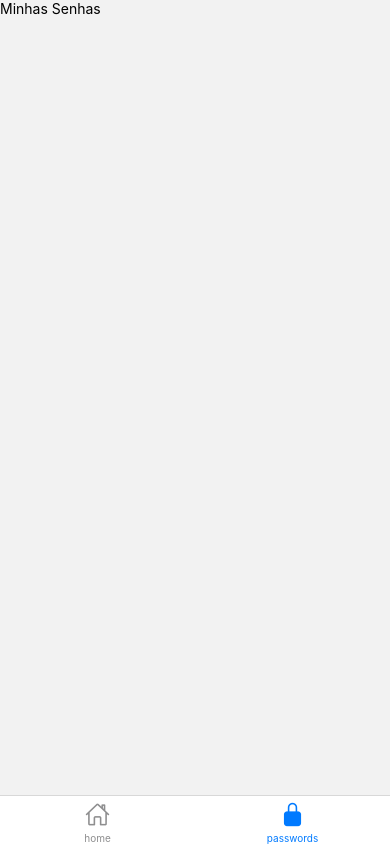
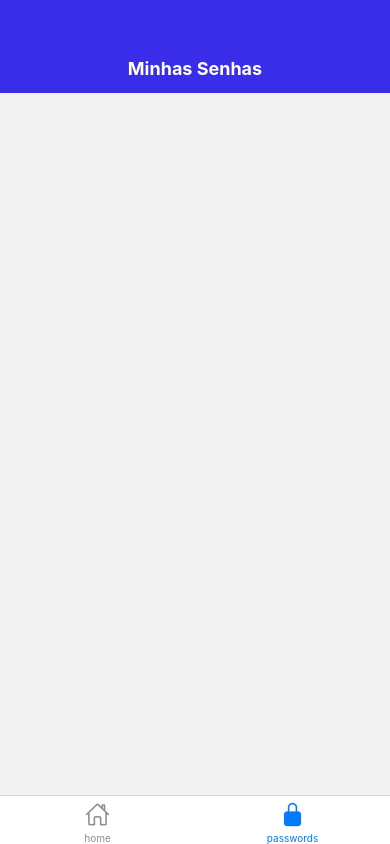
Before and after one commit to Bruhnodev17/novoapp, a React Native app: screen /passwords in a window 390 px wide. Built offline with nearby package versions, Linux system fonts and the light colour scheme.

Commit message:
criação dos hooks de salvar, deleter e ir até o item

```diff
--- a/src/components/modal/index.js
+++ b/src/components/modal/index.js
@@ -7,10 +7,15 @@ import {
 } from "react-native";
 
 import * as Clipboard from "expo-clipboard";
+import useStorage from "../../hooks/useStorage";
 
 export function ModalPassword({ password, handleClose }) {
+  const {getItem,saveItem,removeItem} = useStorage()
+
   async function handleCopypassword() {
     await Clipboard.setStringAsync(password);
+    await saveItem("@pass", password)
+
     alert("Senha Gravada com Sucesso!");
 
     handleClose();
--- /dev/null
+++ b/src/hooks/useStorage.js
@@ -0,0 +1,46 @@
+import AsyncStrorage from "@react-native-async-storage/async-storage";
+
+const useStorage = () => {
+  const getItem = async (key) => {
+    try {
+      const passwords = await AsyncStrorage.getItem(key);
+      return JSON.parse(passwords) || [];
+    } catch (error) {
+      console.log("Erro ao buscar!", error);
+      return [];
+    }
+  };
+
+  const saveItem = async (key, value) => {
+    try {
+      let passwords = await getItem(key);
+      passwords.push(value);
+
+      await AsyncStrorage.setItem(key, JSON.stringify(passwords));
+    } catch (error) {
+      console.log("Erro ao salvar!", error);
+    }
+  };
+
+  const removeItem = async (key, item) => {
+    try {
+      let passwords = await getItem(key);
+
+      let myPasswords = passwords.filter((password) => {
+        return password !== item;
+      });
+      await AsyncStrorage.setItem(key, JSON.stringify(myPasswords));
+      return myPasswords;
+    } catch (error) {
+      console.log("Erro ao deletar!");
+    }
+  };
+
+  return {
+    getItem,
+    saveItem,
+    removeItem,
+  };
+};
+
+export default useStorage;
--- a/src/pages/passwords/index.js
+++ b/src/pages/passwords/index.js
@@ -1,13 +1,28 @@
 import {View, Text, StyleSheet} from "react-native"
+import { SafeAreaView } from "react-native-safe-area-context"
 
 export function Passwords(){
     return(
-        <View>
-            <Text>Minhas Senhas</Text>
-        </View>
+        <SafeAreaView style={{flex: 1,}}>
+            <View style={styles.header}>
+                <Text style={styles.title}>Minhas Senhas</Text>
+            </View>
+        </SafeAreaView>
     )
 }
 
 const styles = StyleSheet.create({
-
+    header:{
+        backgroundColor: "#392de9",
+        paddingTop: 58,
+        paddingBottom: 14,
+        paddingLeft: 14,
+        paddingRight: 14,
+    },
+    title:{
+        fontSize: 18,
+        fontWeight: "bold",
+        color: "#FFF",
+        textAlign: "center"
+    }
 })
```
